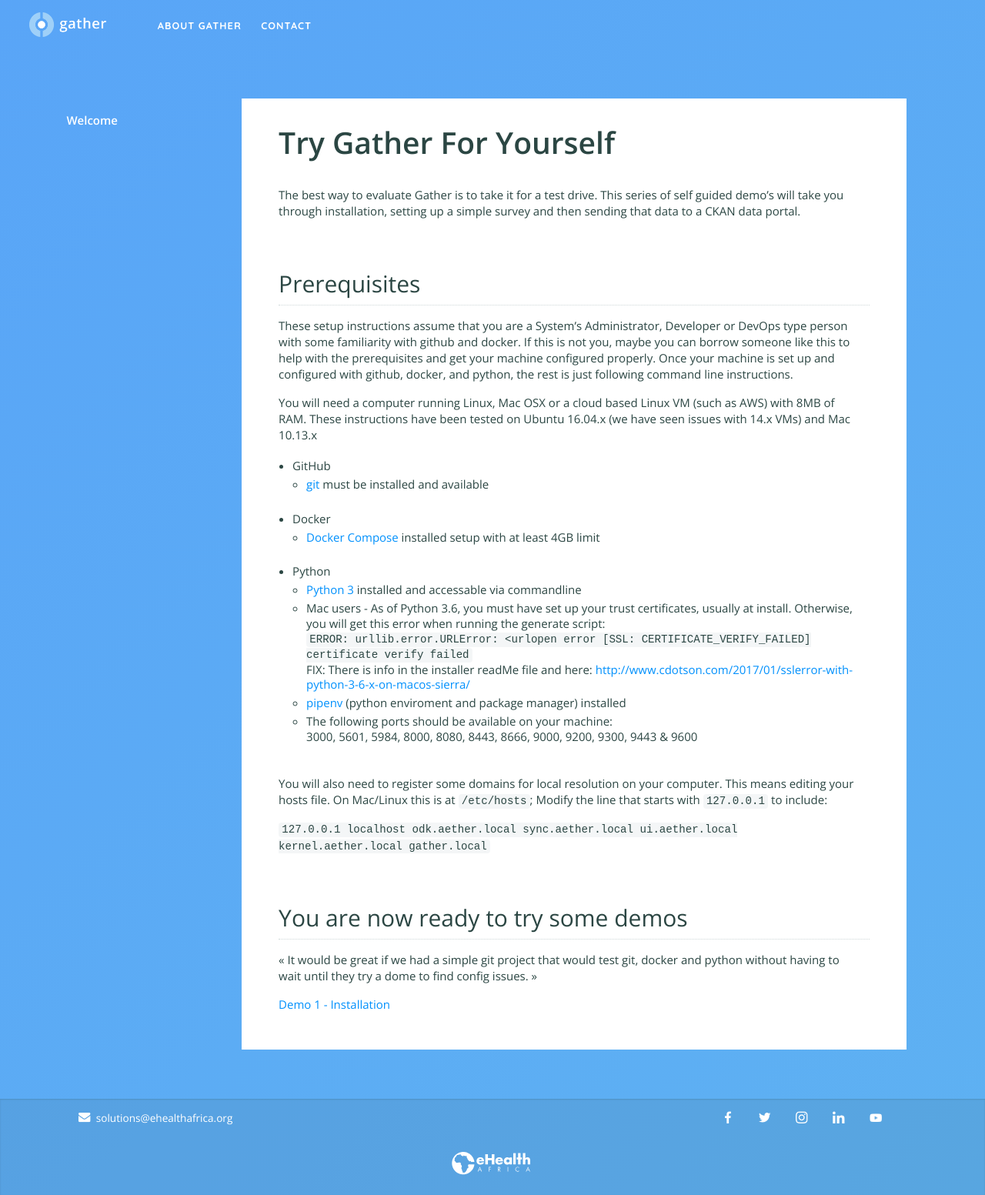
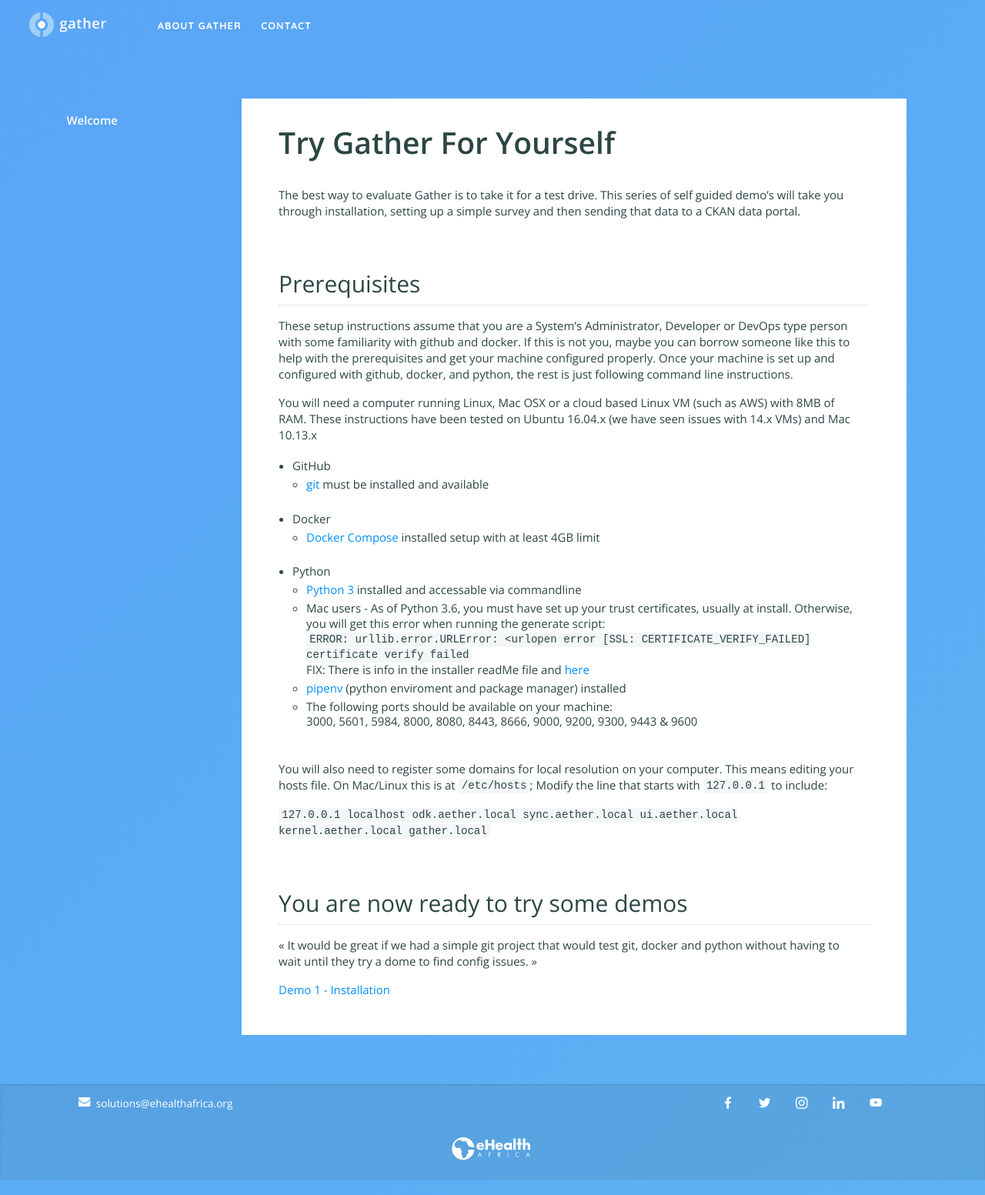
Before and after one commit to nixilla/gather, a Jekyll site: the page built from documentation/try/index.md, in a window 1280 px wide. Shown: the whole page at 77% size. Built offline with Jekyll 4.4.1, drawn with Linux system fonts in a browser that asks for light colours; some of the changed lines change nothing that is shown.

Commit message:
Update index.md

```diff
--- a/documentation/try/index.md
+++ b/documentation/try/index.md
@@ -20,7 +20,7 @@
     - [Python 3](https://www.python.org/) installed and accessable via commandline
     - Mac users - As of Python 3.6, you must have set up your trust certificates, usually at install.  Otherwise, you will get this error when running the generate script:
  `ERROR: urllib.error.URLError: <urlopen error [SSL: CERTIFICATE_VERIFY_FAILED] certificate verify failed`
- FIX: There is info in the installer readMe file and here: [http://www.cdotson.com/2017/01/sslerror-with-python-3-6-x-on-macos-sierra/](http://www.cdotson.com/2017/01/sslerror-with-python-3-6-x-on-macos-sierra/)
+ FIX: There is info in the installer readMe file and [here](http://www.cdotson.com/2017/01/sslerror-with-python-3-6-x-on-macos-sierra/)
     - [pipenv](http://pipenv.readthedocs.io/en/latest/) (python enviroment and package manager) installed
     - The following ports should be available on your machine:
 3000, 5601, 5984, 8000, 8080, 8443, 8666, 9000, 9200, 9300, 9443 & 9600
```
